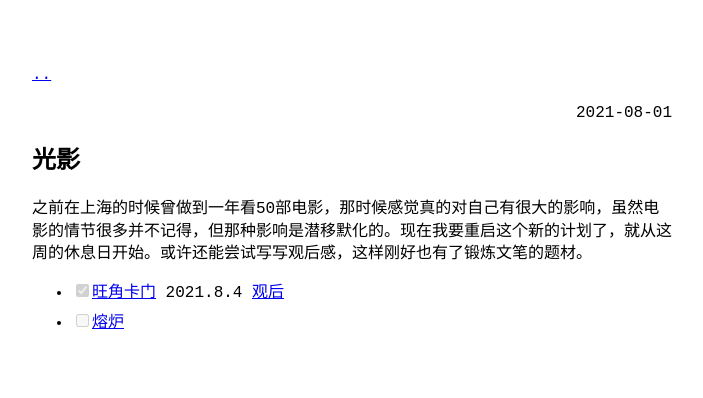
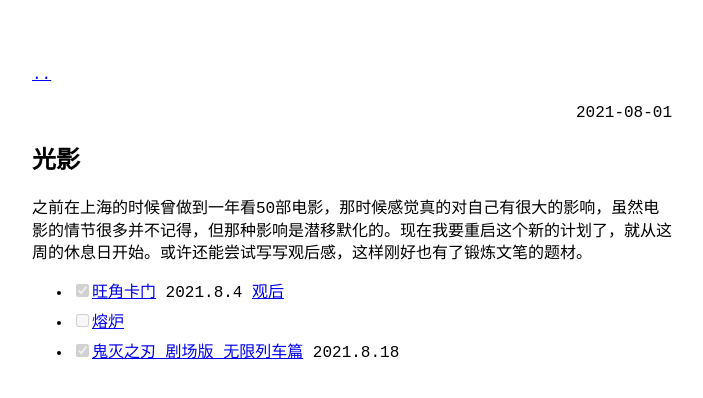
Before and after one commit to lccccc1024/lccccc1024.github.io, a Jekyll site: the page built from _posts/2021-08-01-光影.md, in a window 1280 px wide. Shown: the top 398 px of the page, without its empty margins (288-991 px from the left). Built offline with Jekyll 4.4.1, drawn with Linux system fonts in a browser that asks for light colours; our own code applies the rules of GitHub Pages for plain Markdown files.

Commit message:
Update 2021-08-01-光影.md

```diff
--- a/_posts/2021-08-01-光影.md
+++ b/_posts/2021-08-01-光影.md
@@ -2,3 +2,4 @@
 
 - [x] <a href="https://movie.douban.com/subject/1304624/" target="_blank">旺角卡门</a>  2021.8.4  <a href="https://asalu.xyz/2021/08/08/%E6%97%BA%E8%A7%92%E5%8D%A1%E9%97%A8%E8%A7%82%E5%90%8E.html" target="_blank">观后</a>
 - [ ] <a href="https://movie.douban.com/subject/5912992/" target="_blank">熔炉</a>
+- [x] <a href="https://www.asalu.xyz/2021/08/01/%E5%85%89%E5%BD%B1.html">鬼灭之刃 剧场版 无限列车篇</a> 2021.8.18
```
